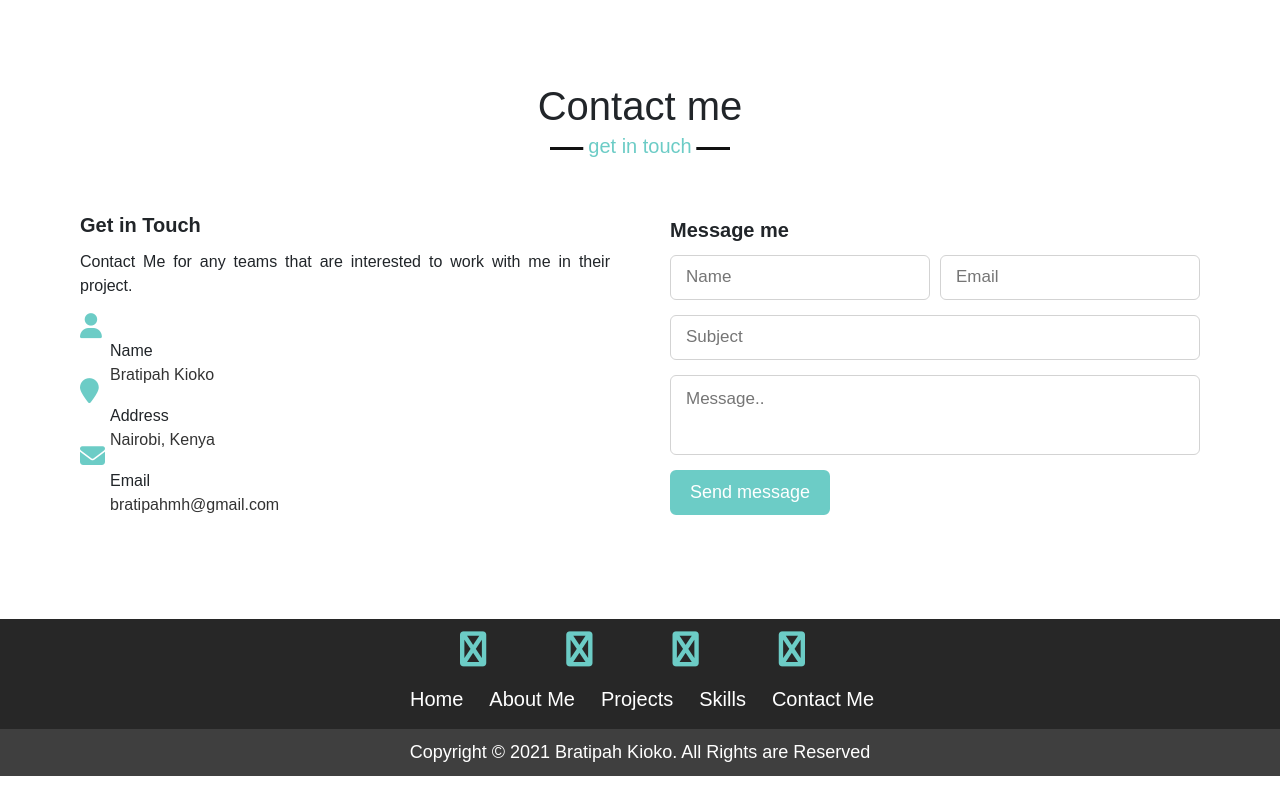
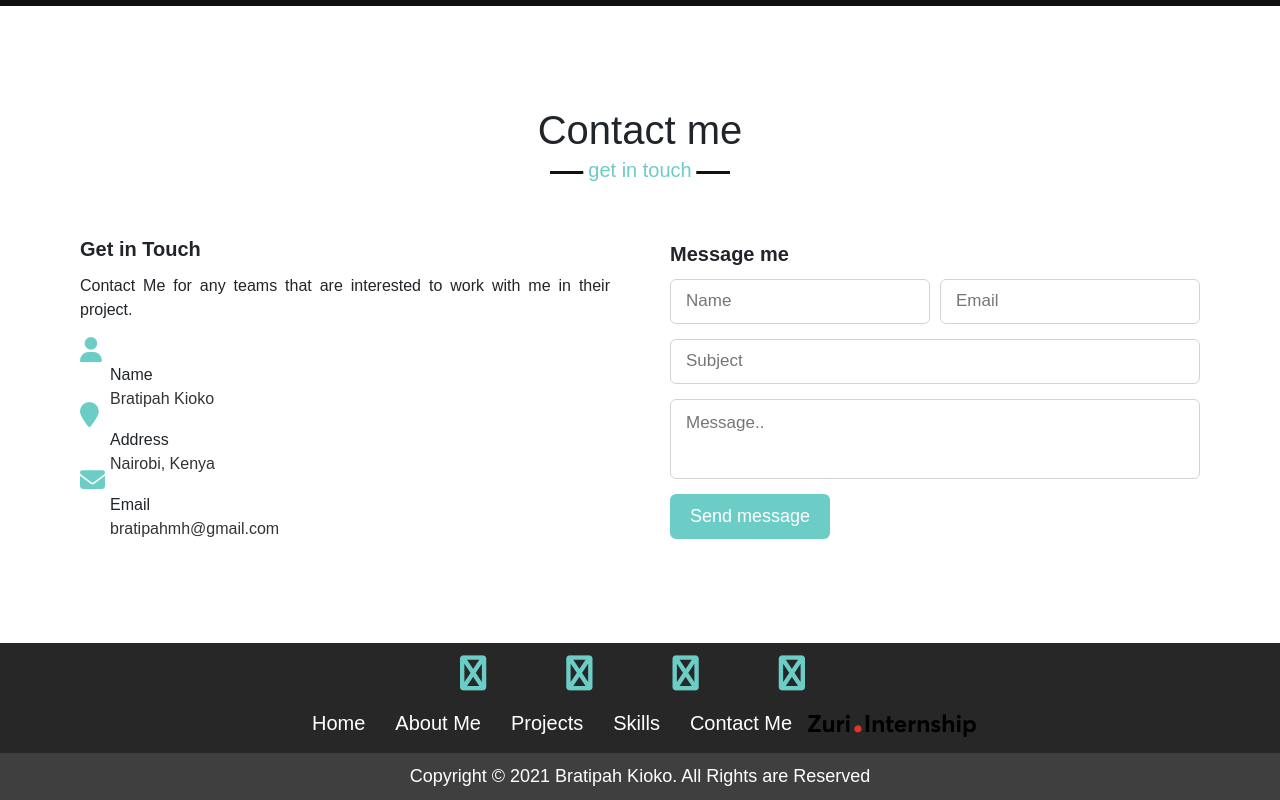
Before and after one commit to Bratipah/MyPortfolio., a plain HTML site: page index.html in a window 1280 px wide. Shown: the part 3589-4389 px from the top of the page. Before the commit the page ends 4365 px from the top, so only its background shows below. Drawn offline with nearby package versions, Linux system fonts and the light colour scheme.

Commit message:
images upload
update footer styling

```diff
--- a/index.html
+++ b/index.html
@@ -146,7 +146,7 @@
                   <div class="text">Wemmy Wangari</div>
                   <a href="wemzywemiscles@gmail.com">Wemmy's email address</a>
                   <p>Bratipah helped me understand various sectors of frontend website developemt structures while collaborating with her in Chaptr's capstone projects. </p>
-              </div>
+              </div>s
           </div>
           <div class="card">
               <div class="box">
@@ -252,6 +252,7 @@
                 <li class="quick-items"><a href="#project">Projects</a></li>
                 <li class="quick-items"><a href="#skills">Skills</a></li>
                 <li class="quick-items"><a href="#contact">Contact Me</a></li>
+                <a href="https://internship.zuri.team/"><img  class="quick-items" src="./images/download.png" alt=""></a>
             </ul>
         </div>
     </div>
--- a/styles.css
+++ b/styles.css
@@ -416,7 +416,7 @@ section .title::after{
 .quick-links{
     padding: 10px;
     display: flex;
-    width: 600px;
+    width: 800px;
     height: 70px;
     margin: auto;
 }
@@ -434,7 +434,7 @@ section .title::after{
     text-decoration: none;
     padding: 0px,15px;
     font-size: 20px;
-    margin: 13px;
+    margin: 15px;
     color: white;
     transition: all .25s;
 }
```
Also changed, not shown: images/download.png (added).
